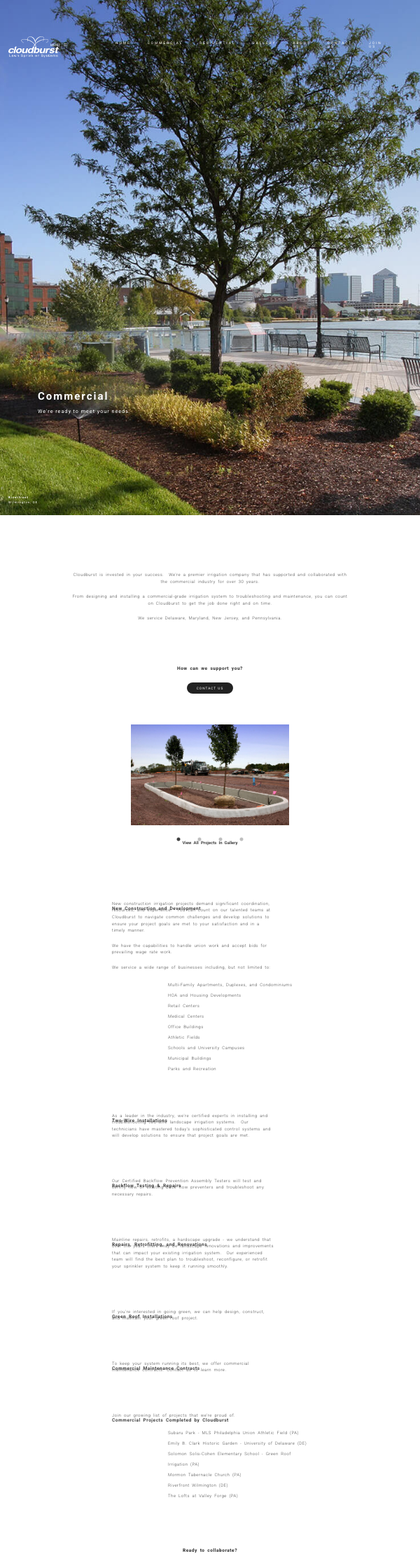
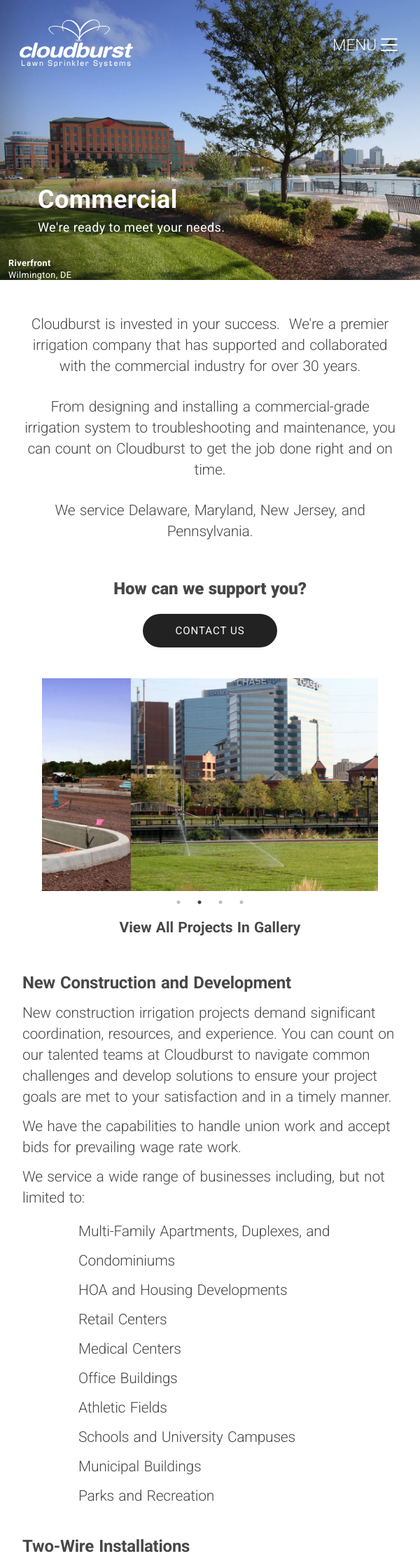
Before and after one commit to brendanmerritt1/cloudburst-sprinkler, a React (Create React App) app: page /commercial in a window 600 px wide. Shown: the top 2233 px of the page at 70% size. Built offline with nearby package versions, Linux system fonts and the light colour scheme.

Commit message:
nodemailer now sends emails to Cloudburst mail domain; started large phone compatibility

```diff
--- a/src/components/navbar/Navbar.jsx
+++ b/src/components/navbar/Navbar.jsx
@@ -61,7 +61,7 @@ export default function Navbar(props) {
         </div>
       )}
       <ul className={isOpen ? "navContainer show" : "navContainer hide"}>
-        {!isDesktop ? (
+        {!isDesktop && (
           <div className="mobileNavClose">
             <TfiClose
               onClick={() => {
@@ -71,8 +71,6 @@ export default function Navbar(props) {
               style={{ cursor: "pointer" }}
             />
           </div>
-        ) : (
-          ""
         )}
         <li
           onClick={() => {
--- a/src/components/sitemapFooter/Sitemap.jsx
+++ b/src/components/sitemapFooter/Sitemap.jsx
@@ -100,6 +100,15 @@ export default function Sitemap() {
               <li
                 className="link"
                 onClick={() => {
+                  navigate("/join-us");
+                  scrollTop();
+                }}
+              >
+                JOIN US
+              </li>
+              <li
+                className="link"
+                onClick={() => {
                   navigate("/privacy-policy");
                   scrollTop();
                 }}
--- a/src/pages/Commercial.jsx
+++ b/src/pages/Commercial.jsx
@@ -4,6 +4,7 @@ import Navbar from "../components/navbar/Navbar";
 import NavigateButton from "../components/services/NavigateButton";
 import { loadImage } from "../utils/imageLoader";
 import { windowResize } from "../utils/windowResize";
+import Accordion from "../components/services/Accordion";
 import { IoIosArrowDropleft, IoIosArrowDropright } from "react-icons/io";
 import Slider from "react-slick";
 import { useNavigate } from "react-router-dom";
@@ -51,16 +52,21 @@ export default function Commercial() {
       <Navbar color="white" setIsOpenBlur={setIsOpenBlur} />
       <div className={isOpenBlur ? "servicesBlur" : null}>
         <div className="heroImgContainer">
-          <img
-            src={loadImage("commercial")}
-            alt=""
-            className="heroImg"
-          />
-          <div className={isOpenBlur ? "captionContainer blur" : "captionContainer"} id="comm">
+          <img src={loadImage("commercial")} alt="" className="heroImg" />
+          <div
+            className={
+              isOpenBlur ? "captionContainer blur" : "captionContainer"
+            }
+            id="comm"
+          >
             <p className="servCaptionTitle">Commercial</p>
             <p className="servCaption">We're ready to meet your needs.</p>
           </div>
-          <div className={isOpenBlur ? "commLocContainer blur" : "commLocContainer"}>
+          <div
+            className={
+              isOpenBlur ? "commLocContainer blur" : "commLocContainer"
+            }
+          >
             <p style={{ fontWeight: "bold" }}>Riverfront</p>
             <p>Wilmington, DE</p>
           </div>
@@ -88,7 +94,7 @@ export default function Commercial() {
                 nav="/contact"
               />
             </div>
-            <div className="servSlider" >
+            <div className="servSlider">
               <Slider {...settings}>
                 {loadImage("commercialCarousel").map((img, idx) => (
                   <div key={idx}>
@@ -107,89 +113,40 @@ export default function Commercial() {
               View All Projects In Gallery
             </p>
           </div>
-          <div className="commTextBody" id="paragraph">
-            <p className="servParaTitle">New Construction and Development</p>
-            <p className="servParagraph">
-              New construction irrigation projects demand significant
-              coordination, resources, and experience. &nbsp;You can count on
-              our talented teams at Cloudburst to navigate common challenges and
-              develop solutions to ensure your project goals are met to your
-              satisfaction and in a timely manner.
-            </p>
-            <p className="servParagraph">
-              We have the capabilities to handle union work and accept bids for
-              prevailing wage rate work.
-            </p>
-            <p className="servParagraph">
-              We service a wide range of businesses including, but not limited
-              to:
-            </p>
-            <div className="commIndentedList">
-              <p>Multi-Family Apartments, Duplexes, and Condominiums</p>
-              <p>HOA and Housing Developments</p>
-              <p>Retail Centers</p>
-              <p>Medical Centers</p>
-              <p>Office Buildings</p>
-              <p>Athletic Fields</p>
-              <p>Schools and University Campuses</p>
-              <p>Municipal Buildings</p>
-              <p>Parks and Recreation</p>
+          {windowWidth >= 700 ? (
+            <div className="commTextBody" id="paragraph">
+              <p className="servParaTitle">{data[0].heading}</p>
+              <p className="servParagraph">{data[0].body[0].paragraph}</p>
+              <p className="servParagraph">{data[0].body[1].paragraph}</p>
+              <p className="servParagraph">{data[0].body[2].paragraph}</p>
+              <div className="commIndentedList">
+                {data[0].body[3].list.map((para, i) => {
+                  return <p key={i}>{para}</p>;
+                })}
+              </div>
+              <p className="servParaTitle">{data[1].heading}</p>
+              <p className="servParagraph">{data[1].body[0].paragraph}</p>
+              <p className="servParaTitle">{data[2].heading}</p>
+              <p className="servParagraph">{data[2].body[0].paragraph}</p>
+              <p className="servParaTitle">{data[3].heading}</p>
+              <p className="servParagraph">{data[3].body[0].paragraph}</p>
+              <p className="servParaTitle">{data[4].heading}</p>
+              <p className="servParagraph">{data[4].body[0].paragraph}</p>
+              <p className="servParaTitle">{data[5].heading}</p>
+              <p className="servParagraph">{data[5].body[0].paragraph}</p>
+              <p className="servParaTitle">{data[6].heading}</p>
+              <p className="servParagraph">{data[6].body[0].paragraph}</p>
+              <div className="commIndentedList">
+                {data[6].body[1].list.map((para, i) => {
+                  return <p key={i}>{para}</p>;
+                })}
+              </div>
             </div>
-            <p className="servParaTitle"> Two-Wire Installations</p>
-            <p className="servParagraph">
-              As a leader in the industry, we're certified experts in installing
-              and troubleshooting two-wire landscape irrigation systems.
-              &nbsp;Our technicians have mastered today's sophisticated control
-              systems and will develop solutions to ensure that project goals
-              are met.
-            </p>
-            <p className="servParaTitle">Backflow Testing & Repairs</p>
-            <p className="servParagraph">
-              Our Certified Backflow Prevention Assembly Testers will test and
-              certify new or existing back flow preventers and troubleshoot any
-              necessary repairs.
-            </p>
-            <p className="servParaTitle">
-              Repairs, Retrofitting, and Renovations
-            </p>
-            <p className="servParagraph">
-              Mainline repairs, retrofits, a hardscape upgrade - we understand
-              that over the years there may be landscape renovations and
-              improvements that can impact your existing irrigation system.
-              &nbsp;Our experienced team will find the best plan to
-              troubleshoot, reconfigure, or retrofit your sprinkler system to
-              keep it running smoothly.
-            </p>
-            <p className="servParaTitle">Green Roof Installations</p>
-            <p className="servParagraph">
-              If you're interested in going green, we can help design,
-              construct, and maintain your green roof project.
-            </p>
-            <p className="servParaTitle">Commercial Maintenance Contracts</p>
-            <p className="servParagraph">
-              To keep your system running its best, we offer commercial
-              maintenance contracts. Contact us to learn more.
-            </p>
-            <p className="servParaTitle">
-              Commercial Projects Completed by Cloudburst
-            </p>
-            <p className="servParagraph">
-              Join our growing list of projects that we're proud of.
-            </p>
-            <div className="commIndentedList">
-              <p>Subaru Park - MLS Philadelphia Union Athletic Field (PA)</p>
-              <p>
-                Emily B. Clark Historic Garden - University of Delaware (DE)
-              </p>
-              <p>
-                Solomon Solis-Cohen Elementary School - Green Roof Irrigation
-                (PA)
-              </p>
-              <p>Mormon Tabernacle Church (PA)</p>
-              <p>Riverfront Wilmington (DE)</p>
-              <p>The Lofts at Valley Forge (PA)</p>
+          ) : (
+            <div className="commTextBody" id="paragraph">
+              <Accordion data={data} />
             </div>
-          </div>
+          )}
           <div className="commTextBody CTA" id="center">
             <p className="commCTATitle" id="bottom">
               Ready to collaborate?
@@ -215,3 +172,99 @@ export default function Commercial() {
     </div>
   );
 }
+
+const data = [
+  {
+    heading: "New Construction and Development",
+    body: [
+      {
+        paragraph:
+          "New construction irrigation projects demand significant coordination, resources, and experience. You can count on our talented teams at Cloudburst to navigate common challenges and develop solutions to ensure your project goals are met to your satisfaction and in a timely manner.",
+      },
+      {
+        paragraph:
+          "We have the capabilities to handle union work and accept bids for prevailing wage rate work.",
+      },
+      {
+        paragraph:
+          "We service a wide range of businesses including, but not limited to:",
+      },
+      {
+        list: [
+          "Multi-Family Apartments, Duplexes, and Condominiums",
+          "HOA and Housing Developments",
+          "Retail Centers",
+          "Medical Centers",
+          "Office Buildings",
+          "Athletic Fields",
+          "Schools and University Campuses",
+          "Municipal Buildings",
+          "Parks and Recreation",
+        ],
+      },
+    ],
+  },
+  {
+    heading: "Two-Wire Installations",
+    body: [
+      {
+        paragraph:
+          "As a leader in the industry, we're certified experts in installing and troubleshooting two-wire landscape irrigation systems. Our technicians have mastered today's sophisticated control systems and will develop solutions to ensure that project goals are met.",
+      },
+    ],
+  },
+  {
+    heading: "Backflow Testing & Repairs",
+    body: [
+      {
+        paragraph:
+          "Our Certified Backflow Prevention Assembly Testers will test and certify new or existing back flow preventers and troubleshoot any necessary repairs.",
+      },
+    ],
+  },
+  {
+    heading: "Repairs, Retrofitting, and Renovations",
+    body: [
+      {
+        paragraph:
+          "Mainline repairs, retrofits, a hardscape upgrade - we understand that over the years there may be landscape renovations and improvements that can impact your existing irrigation system.  Our experienced team will find the best plan to troubleshoot, reconfigure, or retrofit your sprinkler system to keep it running smoothly.",
+      },
+    ],
+  },
+  {
+    heading: "Green Roof Installations",
+    body: [
+      {
+        paragraph:
+          "If you're interested in going green, we can help design, construct, and maintain your green roof project.",
+      },
+    ],
+  },
+  {
+    heading: "Commercial Maintenance Contracts",
+    body: [
+      {
+        paragraph:
+          "To keep your system running its best, we offer commercial maintenance contracts. Contact us to learn more.",
+      },
+    ],
+  },
+  {
+    heading: "Commercial Projects Completed by Cloudburst",
+    body: [
+      {
+        paragraph: "Join our growing list of projects that we're proud of.",
+      },
+      {
+        list: [
+          "Subaru Park - MLS Philadelphia Union Athletic Field (PA)",
+          "Emily B. Clark Historic Garden - University of Delaware (DE)",
+          "Solomon Solis-Cohen Elementary School - Green Roof Irrigation (PA)",
+          "Mormon Tabernacle Church (PA)",
+          "Riverfront Wilmington (DE)",
+          "The Lofts at Valley Forge (PA)",
+        ],
+      },
+    ],
+  },
+];
--- a/src/pages/Home.jsx
+++ b/src/pages/Home.jsx
@@ -2,41 +2,71 @@ import "../styles/home.css";
 import NavigateButton from "../components/services/NavigateButton";
 import Navbar from "../components/navbar/Navbar";
 import { loadImage } from "../utils/imageLoader";
-import { useState } from "react";
-import "animate.css"
+import { windowResize } from "../utils/windowResize";
+import { useState, useEffect } from "react";
+import "animate.css";
 
 export default function Home() {
   const [isOpenBlur, setIsOpenBlur] = useState(false);
+  const [windowWidth, setWindowWidth] = useState(window.screen.width);
 
   const today = new Date();
   const year = today.getFullYear();
 
+  useEffect(() => {
+    return windowResize(setWindowWidth);
+  }, []);
+
   return (
     <div className="homeContainer">
-      <Navbar color="black" setIsOpenBlur={setIsOpenBlur}/>
-      <div className={isOpenBlur ? "homePicContainer blur" : "homePicContainer"}>
-        <img
-          src={loadImage("home")}
-          alt=""
-          className="homePic"
-        />
+      <Navbar color="black" setIsOpenBlur={setIsOpenBlur} />
+      <div
+        className={isOpenBlur ? "homePicContainer blur" : "homePicContainer"}
+      >
+        <img src={loadImage("home")} alt="" className="homePic" />
         <div className="homeCaptions">
-          <span className="homeCaptionTitle animate__animated animate__fadeInUp animate__slow">
-            Protect and Enhance Your Landscape Investment
+          {windowWidth >= 700 ? (
+            <span className="homeCaptionTitle animate__animated animate__fadeInUp animate__slow">
+              Protect and Enhance Your Landscape Investment
+            </span>
+          ) : (
+            <div className="mobileHomeAlign">
+              <span className="homeCaptionTitle animate__animated animate__fadeInUp animate__slow">
+                Protect and Enhance
+              </span>
+              <span className="homeCaptionTitle animate__animated animate__fadeInUp animate__slow">
+                Your Landscape Investment
+              </span>
+            </div>
+          )}
+          <span className="homeSubCaption animate__animated animate__fadeIn animate__slower animate__delay-1s">
+            Experts in commercial and residential smart
+            {windowWidth < 700 && <br />} irrigation systems, design, and
+            maintenance.
           </span>
-          <span className="homeSubCaption animate__animated animate__fadeIn animate__slower animate__delay-1s">
-            Experts in commercial and residential smart irrigation systems,
-            design, and maintenance.
-          </span>
-          <span className="homeSubCaption animate__animated animate__fadeIn animate__slower animate__delay-1s" id="margin">
-            Serving Delaware, Maryland, New Jersey, and Pennsylvania.
+          <span
+            className="homeSubCaption animate__animated animate__fadeIn animate__slower animate__delay-1s"
+            id="margin"
+          >
+            Serving Delaware, Maryland, {windowWidth < 700 && <br />} New
+            Jersey, and Pennsylvania.
           </span>
           <div className="homeButtons animate__animated animate__fadeIn animate__slow animate__delay-3s">
-            <NavigateButton color={window.screen.width <= 1024 ? "mobile" : "gray"} desc="COMMERCIAL" nav="/commercial"/>
-            <NavigateButton color={window.screen.width <= 1024 ? "mobile" : "gray"} desc="RESIDENTIAL" nav="/residential"/>
+            <NavigateButton
+              color={window.screen.width <= 1024 ? "mobile" : "gray"}
+              desc="COMMERCIAL"
+              nav="/commercial"
+            />
+            <NavigateButton
+              color={window.screen.width <= 1024 ? "mobile" : "gray"}
+              desc="RESIDENTIAL"
+              nav="/residential"
+            />
           </div>
         </div>
-        <span className="copyright">&copy; {year} CLOUDBURST LAWN SPRINKLER SYSTEMS | ALL RIGHTS RESERVED</span>
+        <span className="copyright">
+          &copy; {year} CLOUDBURST LAWN SPRINKLER SYSTEMS | ALL RIGHTS RESERVED
+        </span>
       </div>
     </div>
   );
--- a/src/styles/contact.css
+++ b/src/styles/contact.css
@@ -413,3 +413,13 @@ button:active {
     transform: scale(0.8);
   }
 }
+
+@media screen and (min-width: 415px) and (max-width: 699px) {
+  #mobile.navigateButton {
+    background-color: #222222;
+    border-radius: 10% 10% 10% 10% / 50% 50% 50% 50%;
+    font-size: 2.5vw;
+    width: 40vw;
+    height: 8vw;
+  }
+}
--- a/src/styles/home.css
+++ b/src/styles/home.css
@@ -152,6 +152,47 @@
     .copyright {
         word-spacing: 1px;
         font-size: 1.3vw;
+        bottom: 1rem;
+        font-weight: 400;
+    }
+}
+
+@media screen and (min-width: 415px) and (max-width: 699px) {
+    .homeCaptions {
+        top: 23vh;
+        gap: 1.25rem;
+    }
+
+    .mobileHomeAlign {
+        display: flex;
+        flex-direction: column;
+        align-items: center;
+        gap: 0.25rem;
+    }
+
+    .homeCaptionTitle {
+        font-size: 6vw;
+        letter-spacing: 1.5px;
+    }
+
+    .homeSubCaption {
+        font-size: 3vw;
+        word-spacing: 1px;
+        letter-spacing: 0.5px;
+    }
+
+    #margin.homeSubCaption {
+        margin-bottom: 30vh;
+    }
+
+    .homeButtons {
+        flex-direction: column;
+        gap: 1.5rem;
+    }
+
+    .copyright {
+        word-spacing: 1px;
+        font-size: 2vw;
         bottom: 0.5rem;
         font-weight: 400;
     }
--- a/src/styles/joinUs.css
+++ b/src/styles/joinUs.css
@@ -6,10 +6,6 @@
 
 .joinPicContainer {
   height: 92vh;
-}
-
-#join_us.heroImg {
-  width: auto;
 }
 
 .joinCaption {
@@ -91,6 +87,10 @@ a[href^="mailto:"] {
 }
 
 @media screen and (min-width: 1280px) and (max-width: 1919px) {
+  #join_us.heroImg {
+    width: auto;
+  }
+
   .joinCaption {
     bottom: 22vh;
   }
@@ -101,6 +101,10 @@ a[href^="mailto:"] {
 }
 
 @media screen and (min-width: 1024px) and (max-width: 1279px) {
+  #join_us.heroImg {
+    width: auto;
+  }
+
   .joinViewContainer {
     padding: 5rem 3.5rem;
   }
@@ -136,6 +140,10 @@ a[href^="mailto:"] {
 }
 
 @media screen and (min-width: 700px) and (max-width: 1023px) {
+  #join_us.heroImg {
+    width: auto;
+  }
+
   .joinPicContainer {
     height: 50vh;
   }
--- a/src/styles/navbar.css
+++ b/src/styles/navbar.css
@@ -235,3 +235,75 @@
     text-underline-offset: 4px;
   }
 }
+
+@media screen and (min-width: 415px) and (max-width: 699px) {
+  .logo {
+    margin-top: 0;
+    width: 27vw;
+  }
+
+  .navbar {
+    font-size: 3vw;
+  }
+
+  .navContainer {
+    flex-direction: column;
+    justify-content: flex-start;
+    position: fixed;
+    top: 0;
+    right: 0;
+    width: 30%;
+    max-height: 0;
+    margin-right: 0;
+    gap: 3rem;
+    padding-top: 2rem;
+    z-index: 1;
+  }
+
+  .navContainer.hide {
+    overflow: hidden;
+  }
+
+  .navContainer.show {
+    height: 100vh;
+    max-height: 9999px;
+    background-color: #222222;
+    animation: slideInRight;
+    animation-duration: 1s;
+  }
+
+  .mobileNavClose {
+    color: #ffffff;
+    display: flex;
+    justify-content: flex-end;
+    padding-right: 1rem;
+    margin-bottom: 0;
+    font-size: 3vw;
+  }
+
+  .navMenu {
+    font-size: 3.75vw;
+    font-weight: 300;
+    cursor: pointer;
+  }
+
+  .navMenuButton {
+    font-size: 4vw;
+    cursor: pointer;
+    margin-right: 2rem;
+  }
+
+  .navItem {
+    position: static;
+    margin-left: -1rem;
+  }
+
+  #black.navItem {
+    color: #ffffff;
+  }
+
+  .navItem:hover {
+    text-decoration: underline;
+    text-underline-offset: 4px;
+  }
+}
--- a/src/styles/privacyPolicy.css
+++ b/src/styles/privacyPolicy.css
@@ -166,3 +166,39 @@
     letter-spacing: -0.24px;
   }
 }
+
+@media screen and (min-width: 415px) and (max-width: 699px) {
+  .privacyViewContainer {
+    padding: 1rem 4rem;
+    margin: 0 2rem;
+    margin-bottom: 2rem;
+  }
+
+  .privacyHeading {
+    width: 100%;
+    font-size: 4.4vw;
+    letter-spacing: 0.41px;
+  }
+
+  .privacyTitle {
+    font-size: 2.2vw;
+    letter-spacing: -0.24px;
+  }
+
+  .privacyBody {
+    font-size: 3.5vw;
+    line-height: 5vw;
+    letter-spacing: -0.24px;
+    margin: 1rem 0;
+  }
+
+  #content.privacyBody.show {
+    margin: 2rem 0 1rem 0;
+  }
+
+  .privacyItemHeading {
+    font-size: 3.8vw;
+    letter-spacing: -0.24px;
+    font-weight: 400;
+  }
+}
--- a/src/styles/services.css
+++ b/src/styles/services.css
@@ -564,3 +564,128 @@
     height: 25vw;
   }
 }
+
+@media screen and (min-width: 415px) and (max-width: 699px) {
+  .heroImgContainer {
+    height: 50vh;
+  }
+
+  .heroImg {
+    object-position: 10%;
+  }
+
+  .captionContainer {
+    top: 33vh;
+  }
+
+  #comm.captionContainer {
+    width: 50%;
+  }
+
+  .commLocContainer {
+    top: 46vh;
+    letter-spacing: 0.41px;
+    font-size: 2.1vw;
+  }
+
+  .captionContainer.blur {
+    filter: blur(2px);
+    top: 33vh;
+  }
+
+  .commLocContainer.blur {
+    filter: blur(2px);
+    top: 46vh;
+  }
+
+  .servCaptionTitle {
+    font-size: 6vw;
+    letter-spacing: 0.41px;
+  }
+
+  .servCaption {
+    font-size: 3vw;
+    letter-spacing: 0.41px;
+  }
+
+  .servicesContainer {
+    margin: 0;
+    font-size: 3.5vw;
+    letter-spacing: -0.24px;
+  }
+
+  #center.commTextBody {
+    margin: 3rem 0rem;
+    margin-bottom: 0rem;
+  }
+
+  #center.commTextBody.CTA {
+    margin-bottom: 2rem;
+  }
+
+  .servGalleryRedir {
+    letter-spacing: 0px;
+    word-spacing: 1px;
+    margin-top: 2rem;
+  }
+
+  #paragraph.commTextBody {
+    margin: 0 2rem;
+  }
+
+  .commCTATitle {
+    font-size: 4vw;
+    margin-top: 2rem;
+    margin-bottom: 1rem;
+    word-spacing: 1px;
+  }
+
+  .servSlider {
+    width: 80%;
+  }
+
+  .servParaTitle {
+    margin-bottom: 0.5rem;
+    margin-top: 2rem;
+    font-size: 4vw;
+  }
+
+  .servParagraph {
+    padding-right: 0;
+    line-height: 5vw;
+  }
+
+  .commIndentedList {
+    line-height: 7vw;
+  }
+
+  #comm.servTextParagraph {
+    width: 90%;
+    line-height: 5vw;
+    margin-bottom: 1rem;
+  }
+
+  #res.servTextParagraph {
+    margin: 0;
+    line-height: 5vw;
+  }
+
+  #noSpace.resButtonContact {
+    margin-bottom: 2rem;
+    margin-top: 1rem;
+  }
+
+  .navigateButton {
+    font-size: 2.5vw;
+    width: 32vw;
+    height: 8vw;
+  }
+
+  #bottom.commButtonContact {
+    margin-bottom: 0;
+  }
+
+  .certPic {
+    height: 35vw;
+  }
+}
--- a/src/styles/sitemap.css
+++ b/src/styles/sitemap.css
@@ -201,3 +201,42 @@ a[href^="tel:"] {
     letter-spacing: 1.5px;
   }
 }
+
+@media screen and (min-width: 415px) and (max-width: 699px) {
+  .sitemapContainer {
+    height: 30vw;
+  }
+
+  .topContainer {
+    font-size: 2.3vw;
+  }
+
+  .contactInfo {
+    gap: 0.5rem;
+    width: 40%;
+  }
+
+  .phoneNumbers {
+    gap: 0.25rem;
+    word-spacing: 0.1rem;
+  }
+
+  .linkContainer {
+    width: 40vw;
+    margin: 0rem 2rem;
+  }
+
+  .links {
+    gap: 2.4vw;
+    column-gap: 4rem;
+  }
+
+  .logo2 {
+    width: 60%;
+  }
+
+  .trademark {
+    font-size: 1vw;
+    letter-spacing: 1.5px;
+  }
+}
```
Also changed, not shown: src/components/services/Accordion.jsx (+12 -8 lines), 1 other file (tests, documents, lock files or other folders).
